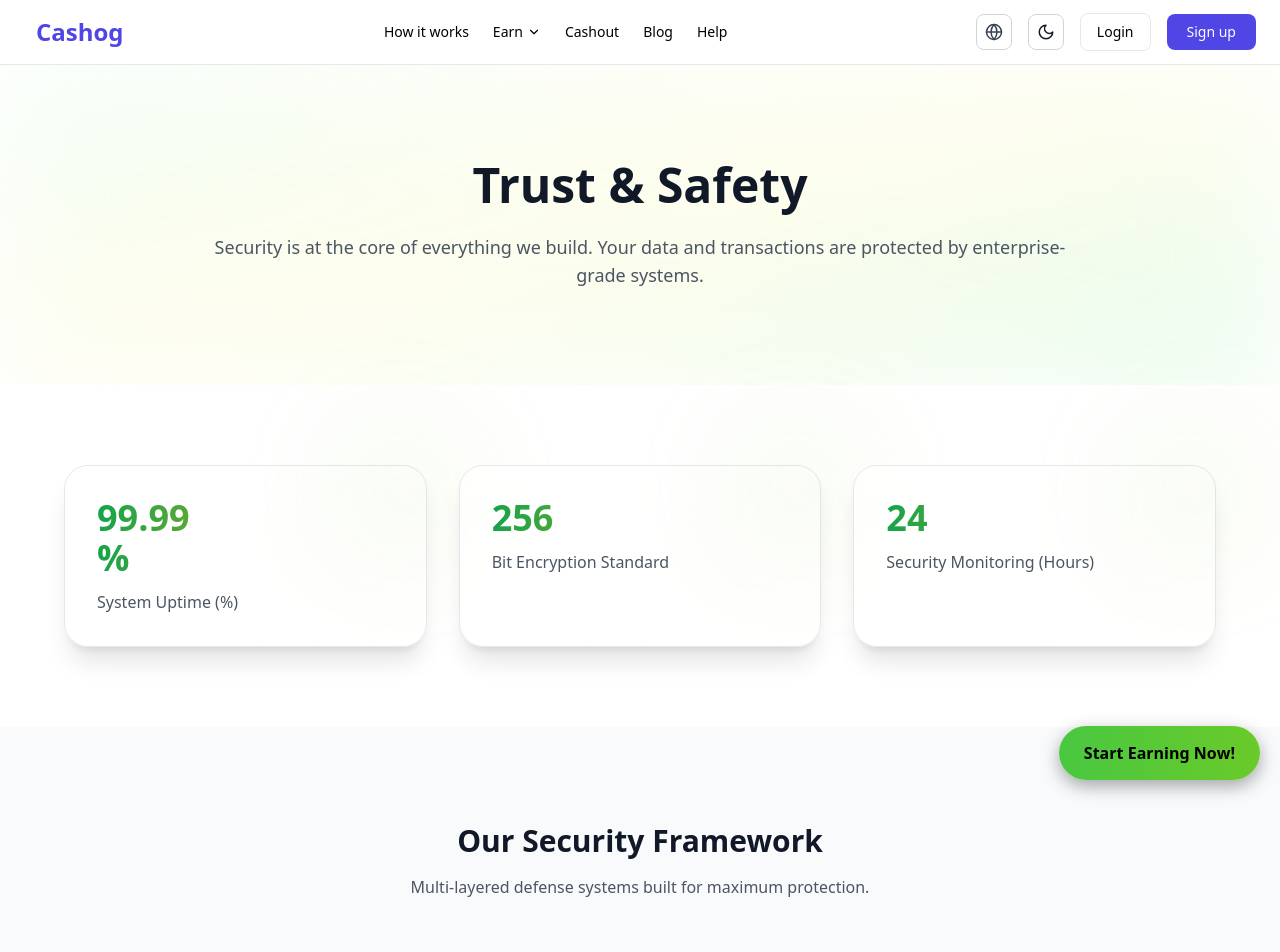
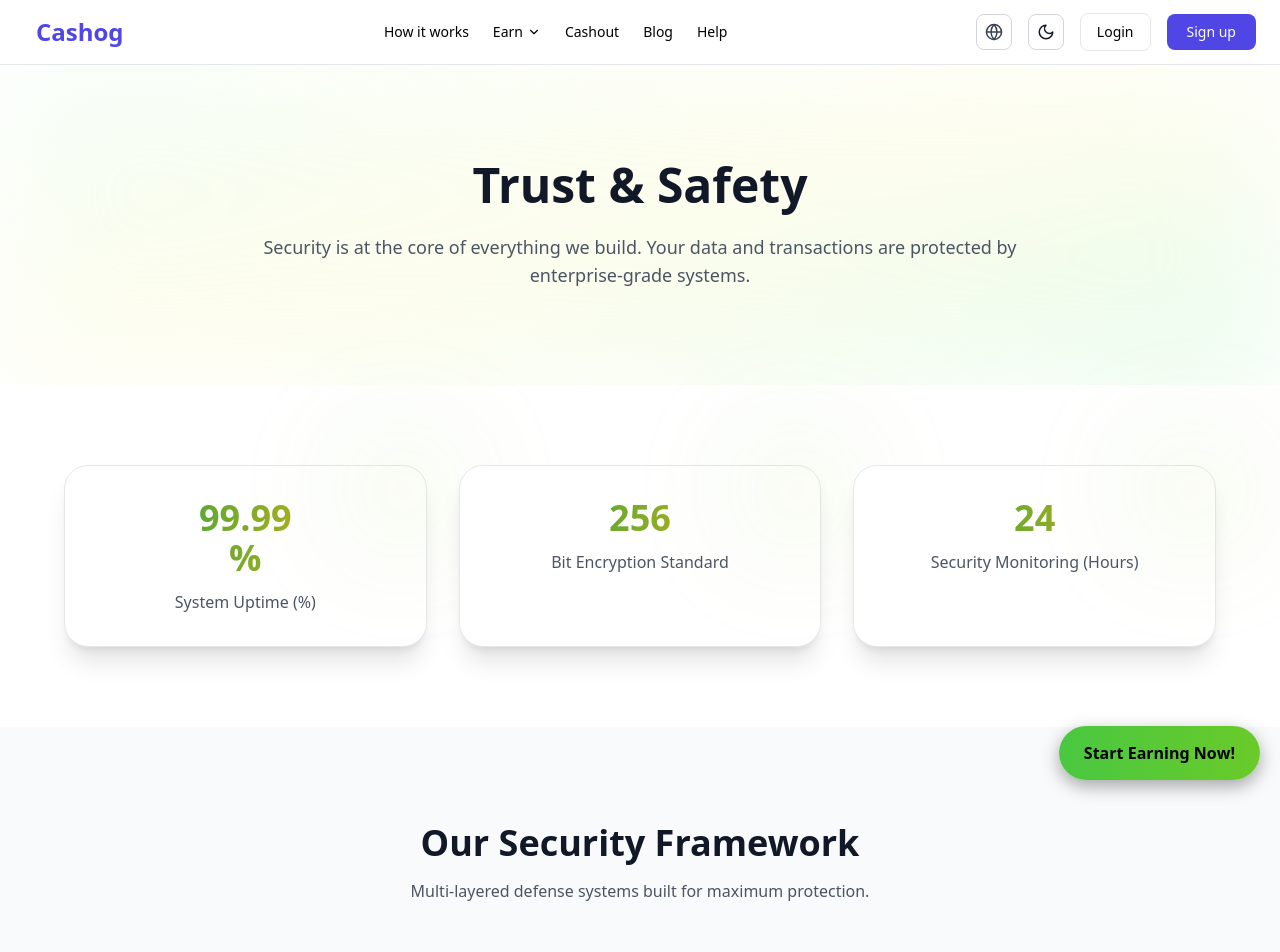
Before and after one commit to tool63/cashin, a Next.js app: page /trust-safety in a window 1280 px wide. Shown: the top 952 px of the page. Built offline with nearby package versions, Linux system fonts and the light colour scheme.

Commit message:
Update page.tsx

```diff
--- a/app/(site)/trust-safety/page.tsx
+++ b/app/(site)/trust-safety/page.tsx
@@ -1,6 +1,5 @@
 "use client";
 
-import type { Metadata } from "next";
 import { useEffect, useRef, useState } from "react";
 import {
   ShieldCheck,
@@ -10,46 +9,9 @@ import {
   Fingerprint,
   Server,
 } from "lucide-react";
-
-/* ================= SEO META ================= */
-
-export const metadata: Metadata = {
-  title: "Trust & Safety | PayUp",
-  description:
-    "Learn how PayUp protects your transactions with enterprise-grade security, encryption, fraud detection, and global compliance standards.",
-  keywords: [
-    "PayUp security",
-    "Trust and safety",
-    "Payment protection",
-    "Fraud prevention",
-    "Secure transactions",
-    "Fintech security",
-  ],
-  openGraph: {
-    title: "Trust & Safety | PayUp",
-    description:
-      "Enterprise-grade encryption, fraud monitoring, and compliance systems built to protect your payments.",
-    url: "https://yourdomain.com/trust-safety",
-    siteName: "PayUp",
-    type: "website",
-  },
-  twitter: {
-    card: "summary_large_image",
-    title: "Trust & Safety | PayUp",
-    description:
-      "Enterprise-grade security infrastructure protecting every transaction.",
-  },
-  robots: {
-    index: true,
-    follow: true,
-  },
-  alternates: {
-    canonical: "https://yourdomain.com/trust-safety",
-  },
-};
+import SeoEngine from "@/components/seo/SeoEngine"; // <-- Your existing component
 
 /* ================= COUNT UP COMPONENT ================= */
-
 function CountUp({ end }: { end: number }) {
   const [count, setCount] = useState(0);
   const [visible, setVisible] = useState(false);
@@ -62,18 +24,15 @@ function CountUp({ end }: { end: number }) {
       },
       { threshold: 0.3 }
     );
-
     if (ref.current) observer.observe(ref.current);
     return () => observer.disconnect();
   }, []);
 
   useEffect(() => {
     if (!visible) return;
-
     let start = 0;
     const duration = 2000;
     const increment = end / (duration / 16);
-
     const counter = setInterval(() => {
       start += increment;
       if (start >= end) {
@@ -83,15 +42,13 @@ function CountUp({ end }: { end: number }) {
         setCount(Math.floor(start));
       }
     }, 16);
-
     return () => clearInterval(counter);
   }, [visible, end]);
 
   return <div ref={ref}>{count.toLocaleString()}</div>;
 }
 
-/* ================= PAGE ================= */
-
+/* ================= PAGE COMPONENT ================= */
 export default function TrustSafetyPage() {
   const securityFeatures = [
     {
@@ -126,20 +83,28 @@ export default function TrustSafetyPage() {
     },
   ];
 
+  const stats = [
+    { number: 99.99, label: "System Uptime (%)" },
+    { number: 256, label: "Bit Encryption Standard" },
+    { number: 24, label: "Security Monitoring (Hours)" },
+  ];
+
   return (
+    <>
+      {/* ================= META ================= */}
+      <SeoEngine
+        title="Trust & Safety | Cashog"
+        description="Cashog ensures enterprise-grade security with encryption, fraud detection, and compliance systems to protect every transaction."
+      />
+
       <div className="bg-white dark:bg-black text-gray-900 dark:text-white">
-
         {/* HERO */}
         <section className="relative py-24 px-6 text-center overflow-hidden">
           <div className="absolute inset-0 bg-gradient-to-br from-green-100/40 via-yellow-100/30 to-green-200/40 dark:from-green-900/20 dark:via-yellow-900/10 dark:to-green-800/20 blur-3xl" />
-
           <div className="relative max-w-4xl mx-auto">
-          <h1 className="text-4xl md:text-5xl font-bold mb-6">
-            Trust & Safety
-          </h1>
-          <p className="text-lg text-gray-600 dark:text-gray-400">
-            Security is at the core of everything we build. Your data and
-            transactions are protected by enterprise-grade systems.
+            <h1 className="text-4xl md:text-5xl font-bold mb-6">Trust & Safety</h1>
+            <p className="text-lg text-gray-600 dark:text-gray-400 max-w-3xl mx-auto">
+              Security is at the core of everything we build. Your data and transactions are protected by enterprise-grade systems.
             </p>
           </div>
         </section>
@@ -147,25 +112,17 @@ export default function TrustSafetyPage() {
         {/* STATS */}
         <section className="py-20 px-6">
           <div className="max-w-6xl mx-auto grid md:grid-cols-3 gap-8">
-          {[
-            { number: 99.99, label: "System Uptime (%)" },
-            { number: 256, label: "Bit Encryption Standard" },
-            { number: 24, label: "Security Monitoring (Hours)" },
-          ].map((stat, index) => (
+            {stats.map((stat, index) => (
               <div
                 key={index}
-              className="relative p-8 rounded-3xl backdrop-blur-xl bg-gradient-to-br from-white/70 to-white/40 dark:from-white/10 dark:to-white/5 border border-gray-200 dark:border-white/10 shadow-xl hover:scale-105 transition-transform duration-300"
+                className="relative p-8 rounded-3xl bg-white dark:bg-zinc-800 border border-gray-200 dark:border-zinc-700 shadow-xl text-center hover:scale-105 transition-transform duration-300"
               >
                 <div className="absolute -top-6 -right-6 w-24 h-24 bg-gradient-to-br from-green-400 to-yellow-400 rounded-full blur-3xl opacity-20" />
-
                 <h2 className="text-4xl font-extrabold bg-gradient-to-r from-green-600 to-yellow-500 bg-clip-text text-transparent">
                   <CountUp end={stat.number} />
                   {stat.label.includes("%") && "%"}
                 </h2>
-
-              <p className="mt-3 text-gray-600 dark:text-gray-400">
-                {stat.label}
-              </p>
+                <p className="mt-3 text-gray-600 dark:text-gray-400">{stat.label}</p>
               </div>
             ))}
           </div>
@@ -174,9 +131,7 @@ export default function TrustSafetyPage() {
         {/* FEATURES */}
         <section className="py-24 px-6 bg-gray-50 dark:bg-zinc-900">
           <div className="max-w-6xl mx-auto text-center mb-16">
-          <h2 className="text-3xl font-bold mb-4">
-            Our Security Framework
-          </h2>
+            <h2 className="text-3xl md:text-4xl font-bold mb-4">Our Security Framework</h2>
             <p className="text-gray-600 dark:text-gray-400">
               Multi-layered defense systems built for maximum protection.
             </p>
@@ -189,14 +144,10 @@ export default function TrustSafetyPage() {
                 className="p-8 rounded-3xl bg-white dark:bg-zinc-800 border border-gray-200 dark:border-zinc-700 shadow-lg hover:shadow-2xl transition duration-300"
               >
                 <div className="flex flex-col items-center text-center">
-                <div className="mb-5 p-4 rounded-2xl bg-gradient-to-br from-yellow-400/10 via-green-400/10 to-green-500/10">
+                  <div className="mb-5 p-4 rounded-2xl bg-green-50 dark:bg-zinc-700">
                     {feature.icon}
                   </div>
-
-                <h3 className="text-xl font-semibold mb-3">
-                  {feature.title}
-                </h3>
-
+                  <h3 className="text-xl font-semibold mb-3">{feature.title}</h3>
                   <p className="text-gray-600 dark:text-gray-400 leading-relaxed">
                     {feature.desc}
                   </p>
@@ -206,5 +157,6 @@ export default function TrustSafetyPage() {
           </div>
         </section>
       </div>
+    </>
   );
 }
```
Lines whose indentation alone changed are shown as unchanged.
